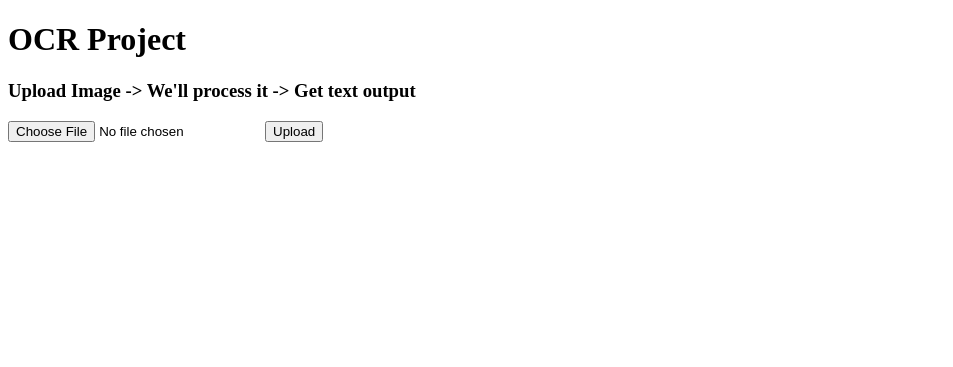
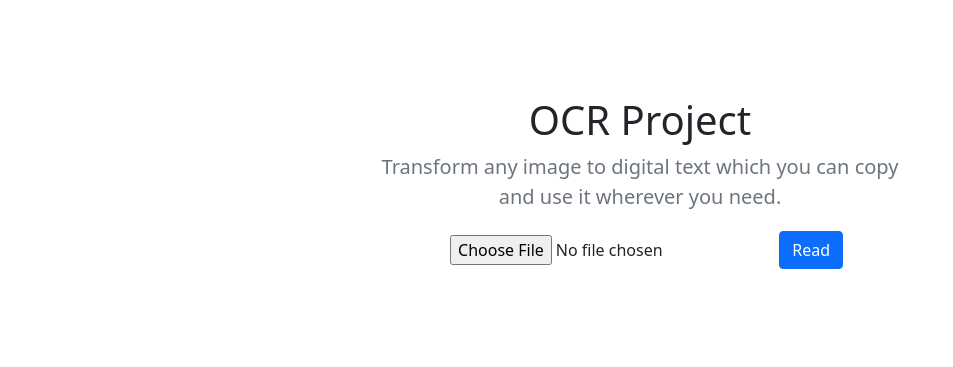
Before and after one commit to siddhant-pandya/ocr-project, a Django app: page / in a window 1280 px wide. Shown: the top 367 px of the page, without its empty margins (0-953 px from the left). Run offline with Django 3.2, Linux system fonts and the light colour scheme.

Commit message:
Added UI

```diff
--- a/ocr/ocrapp/templates/ocrapp/index.html
+++ b/ocr/ocrapp/templates/ocrapp/index.html
@@ -1,36 +1,47 @@
 <!DOCTYPE html>
 <html lang="en">
+
 <head>
     <meta charset="UTF-8">
     <meta name="viewport" content="width=device-width, initial-scale=1.0">
+    <link href="https://cdn.jsdelivr.net/npm/bootstrap@5.0.0-beta1/dist/css/bootstrap.min.css" rel="stylesheet"
+        integrity="sha384-giJF6kkoqNQ00vy+HMDP7azOuL0xtbfIcaT9wjKHr8RbDVddVHyTfAAsrekwKmP1" crossorigin="anonymous">
+
+    <!-- JavaScript Bundle with Popper -->
+    <script src="https://cdn.jsdelivr.net/npm/bootstrap@5.0.0-beta1/dist/js/bootstrap.bundle.min.js"
+        integrity="sha384-ygbV9kiqUc6oa4msXn9868pTtWMgiQaeYH7/t7LECLbyPA2x65Kgf80OJFdroafW" crossorigin="anonymous">
+    </script>
     <title>OCR App</title>
+    {% load static %}
 </head>
+
 <body>
-    <h1>
-        OCR Project
-    </h1>
+    <main>
+        <section class="py-5 text-center container">
+            <div class="row py-lg-5">
+                <div class="col-lg-6 col-md-8 mx-auto">
+                    <h1 class="fw-light">OCR Project</h1>
+                    <p class="lead text-muted">Transform any image to digital text which you can copy and use it
+                        wherever you need.</p>
+                    <form method="post" enctype="multipart/form-data" class="">
+                        {% csrf_token %}
+                        <input type="file" name="myfile" class="btn">
+                        <button type="submit" class="btn btn-primary">Read</button>
+                    </form>
+                </div>
+            </div>
+        </section>
+    </main>
 
-    <h3>
-        Upload Image -> We'll process it -> Get text output
-    </h3>
+    {% if txt %}
+    <div class="container d-flex justify-content-center">
 
-    {% load static %}
+        <div class="card  shadow">
+            <img class="card-img-top img-fluid p-2 py-3 border" src="{{ img }}" alt="Card image cap">
+            <div class="card-body" id="txt"> {{ txt }} </div>
+        </div>
+    </div>
+    {% endif %}
+</body>
 
-
-    <form method="post" enctype="multipart/form-data">
-        {% csrf_token %}
-        <input type="file" name="myfile">
-        <button type="submit">Upload</button>
-      </form>
-
-      {% if uploaded_file_url %}
-        <p>
-            <img src="{{ uploaded_file_url }}">
-        </p>
-        <p>
-            {{ txt }}
-        </p>
-      {% endif %}
-
-</body>
 </html>
--- a/ocr/ocrapp/views.py
+++ b/ocr/ocrapp/views.py
@@ -71,18 +71,21 @@
 # Create your views here.
 def index(request):
     s=""
+    context={}
     if request.method == 'POST' and request.FILES['myfile']:
         myfile = request.FILES['myfile']
-        #fs = FileSystemStorage()
-        #filename = fs.save(myfile.name, myfile)
-        #uploaded_file_url = fs.url(filename)
+
         img = cv2.imdecode(np.fromstring(request.FILES['myfile'].read(), np.uint8), cv2.IMREAD_UNCHANGED)
         s = func(img)
 
+        fs = FileSystemStorage()
+        filename = fs.save(myfile.name, myfile)
+        uploaded_file_url = fs.url(filename)
+
+        context = {'txt':s, 'img':uploaded_file_url}
 
         # return render(request, 'ocrapp/index.html', {
         #     'uploaded_file_url': uploaded_file_url, 'txt': arranged_text
         # })
 
-    context = {'txt':s}
     return render(request, 'ocrapp/index.html', context)
```
